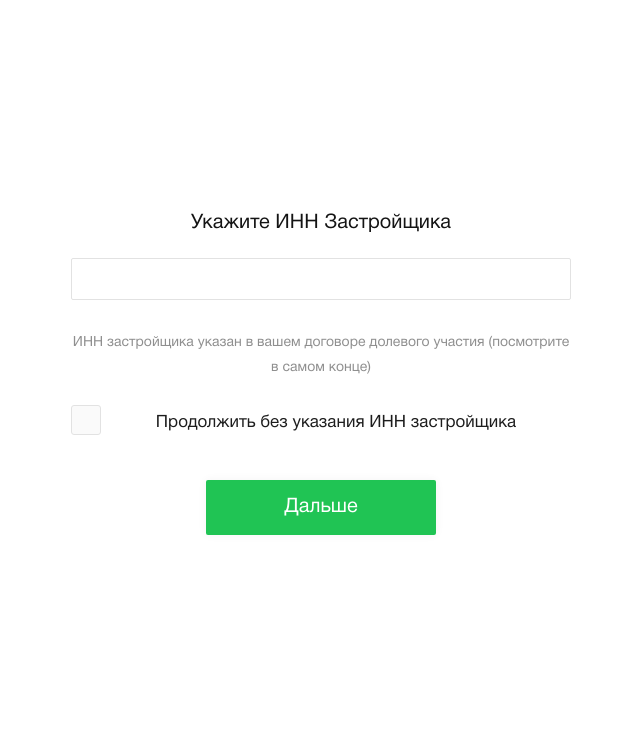
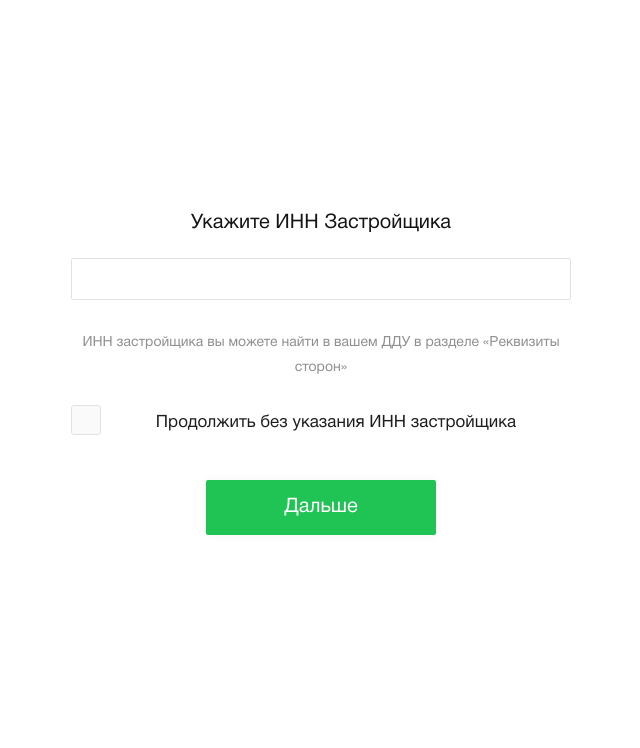
Before and after one commit to everthinq/court_statement_template, a Django app: page /app/ in a window 1280 px wide. Shown: the part 422-1170 px from the top of the page, without its empty margins (319-959 px from the left). Run offline with Django 3.2, Linux system fonts and the light colour scheme; some libraries are stand-ins or nearby versions.

Commit message:
step1 comment changed

```diff
--- a/court_template_app/templates/court_template_app/index.html
+++ b/court_template_app/templates/court_template_app/index.html
@@ -44,7 +44,7 @@
                     <form class="step1_center">
                         <p>Укажите ИНН Застройщика</p>
                         <input type="text" id="inn" class="number">
-                        <p class="text_bt">ИНН застройщика указан в вашем договоре долевого участия (посмотрите в самом конце)</p>
+                        <p class="text_bt">ИНН застройщика вы можете найти в вашем ДДУ в разделе «Реквизиты сторон»</p>
 
                         <div class="radio_bt_container">
                             <input type="checkbox" id="step1_radio_no_download">
```
